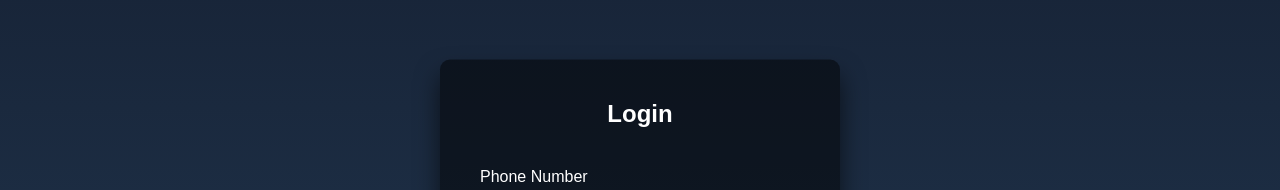
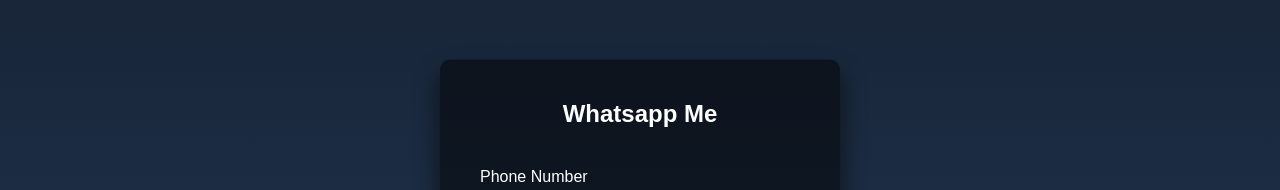
Before and after one commit to RupinVijan/Whatsapp-me, a plain HTML site: page index.html in a window 1280 px wide. Shown: the part 196-386 px from the top of the page. Drawn offline with Linux system fonts and the light colour scheme.

Commit message:
initial commit

```diff
--- a/index.html
+++ b/index.html
@@ -179,7 +179,7 @@
   </head>
   <body>
     <div class="login-box">
-      <h2>Login</h2>
+      <h2>Whatsapp Me</h2>
       <form>
         <div class="user-box">
           <input type="text" name="" id="phoneNumber" required="" />
```
